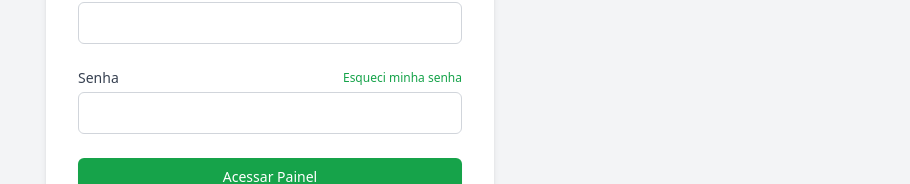
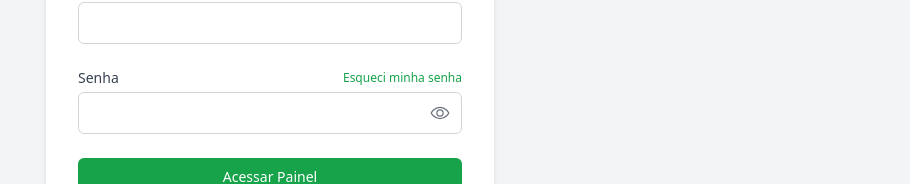
Before and after one commit to luiscolucci/lucro-certo, a React (Vite) app: page /login in a window 1280 px wide. Shown: the part 376-560 px from the top of the page, without its empty margins (370-1280 px from the left). Built offline with nearby package versions, Linux system fonts and the light colour scheme; no server answers.

Commit message:
Olho Mágico

```diff
--- a/src/pages/Login.jsx
+++ b/src/pages/Login.jsx
@@ -2,28 +2,41 @@ import { useState } from "react";
 import { useAuth } from "../contexts/AuthContext";
 import { useTheme } from "../contexts/ThemeContext";
 import { useNavigate, Link } from "react-router-dom";
-import { Car, Sun, Moon, LockKey, X, PaperPlaneRight } from "phosphor-react"; // Ícones novos
+import {
+  Car,
+  Sun,
+  Moon,
+  LockKey,
+  X,
+  PaperPlaneRight,
+  Eye,
+  EyeSlash,
+} from "phosphor-react"; // Adicionei Eye e EyeSlash
 import { doc, getDoc } from "firebase/firestore";
-import { sendPasswordResetEmail, signOut } from "firebase/auth"; // Importamos a função de reset
+import { sendPasswordResetEmail, signOut } from "firebase/auth";
 import { db, auth } from "../firebase";
 
 export function Login() {
   const [email, setEmail] = useState("");
   const [password, setPassword] = useState("");
+
+  // Novo estado para controlar a visibilidade da senha
+  const [showPassword, setShowPassword] = useState(false);
+
   const [error, setError] = useState("");
   const [loading, setLoading] = useState(false);
 
   // Estados do "Esqueci a Senha"
   const [isForgotModalOpen, setIsForgotModalOpen] = useState(false);
   const [forgotEmail, setForgotEmail] = useState("");
-  const [forgotMsg, setForgotMsg] = useState(null); // { type: 'success' | 'error', text: '' }
+  const [forgotMsg, setForgotMsg] = useState(null);
   const [sendingLink, setSendingLink] = useState(false);
 
   const { signIn } = useAuth();
   const { theme, toggleTheme } = useTheme();
   const navigate = useNavigate();
 
-  // --- Lógica de Login (Mantida) ---
+  // --- Lógica de Login ---
   async function handleSubmit(e) {
     e.preventDefault();
     setError("");
@@ -70,7 +83,7 @@ export function Login() {
     }
   }
 
-  // --- Lógica de Reset de Senha (Nova) ---
+  // --- Lógica de Reset de Senha ---
   async function handleForgotPassword(e) {
     e.preventDefault();
     if (!forgotEmail) return;
@@ -84,7 +97,7 @@ export function Login() {
         type: "success",
         text: "Email enviado! Verifique sua caixa de entrada (e spam) para redefinir a senha.",
       });
-      setForgotEmail(""); // Limpa o campo
+      setForgotEmail("");
     } catch (error) {
       console.error(error);
       if (error.code === "auth/user-not-found") {
@@ -153,7 +166,6 @@ export function Login() {
                 Senha
               </label>
 
-              {/* LINK "ESQUECI MINHA SENHA" */}
               <button
                 type="button"
                 onClick={() => setIsForgotModalOpen(true)}
@@ -162,13 +174,25 @@ export function Login() {
                 Esqueci minha senha
               </button>
             </div>
-            <input
-              type="password"
-              required
-              className="mt-1 block w-full px-3 py-2 border border-gray-300 dark:border-gray-600 rounded-md focus:ring-green-500 focus:border-green-500 bg-white dark:bg-gray-700 text-gray-900 dark:text-white"
-              value={password}
-              onChange={(e) => setPassword(e.target.value)}
-            />
+
+            {/* INPUT DE SENHA COM OLHO MÁGICO */}
+            <div className="relative">
+              <input
+                type={showPassword ? "text" : "password"} // Alterna o tipo
+                required
+                className="mt-1 block w-full px-3 py-2 pr-10 border border-gray-300 dark:border-gray-600 rounded-md focus:ring-green-500 focus:border-green-500 bg-white dark:bg-gray-700 text-gray-900 dark:text-white"
+                value={password}
+                onChange={(e) => setPassword(e.target.value)}
+              />
+              <button
+                type="button"
+                onClick={() => setShowPassword(!showPassword)}
+                className="absolute right-3 top-1/2 -translate-y-1/2 text-gray-500 hover:text-gray-700 dark:text-gray-400 dark:hover:text-gray-200"
+                tabIndex="-1" // Pula o tab para não atrapalhar a navegação rápida
+              >
+                {showPassword ? <EyeSlash size={20} /> : <Eye size={20} />}
+              </button>
+            </div>
           </div>
 
           <div className="space-y-3">
@@ -194,7 +218,6 @@ export function Login() {
       {isForgotModalOpen && (
         <div className="fixed inset-0 z-50 flex items-center justify-center bg-black/60 backdrop-blur-sm p-4 animate-fade-in">
           <div className="bg-white dark:bg-gray-800 w-full max-w-sm rounded-2xl shadow-2xl p-6 relative animate-slide-up">
-            {/* Botão Fechar */}
             <button
               onClick={() => setIsForgotModalOpen(false)}
               className="absolute top-4 right-4 text-gray-400 hover:text-gray-600 dark:hover:text-gray-200 transition-colors"
```
